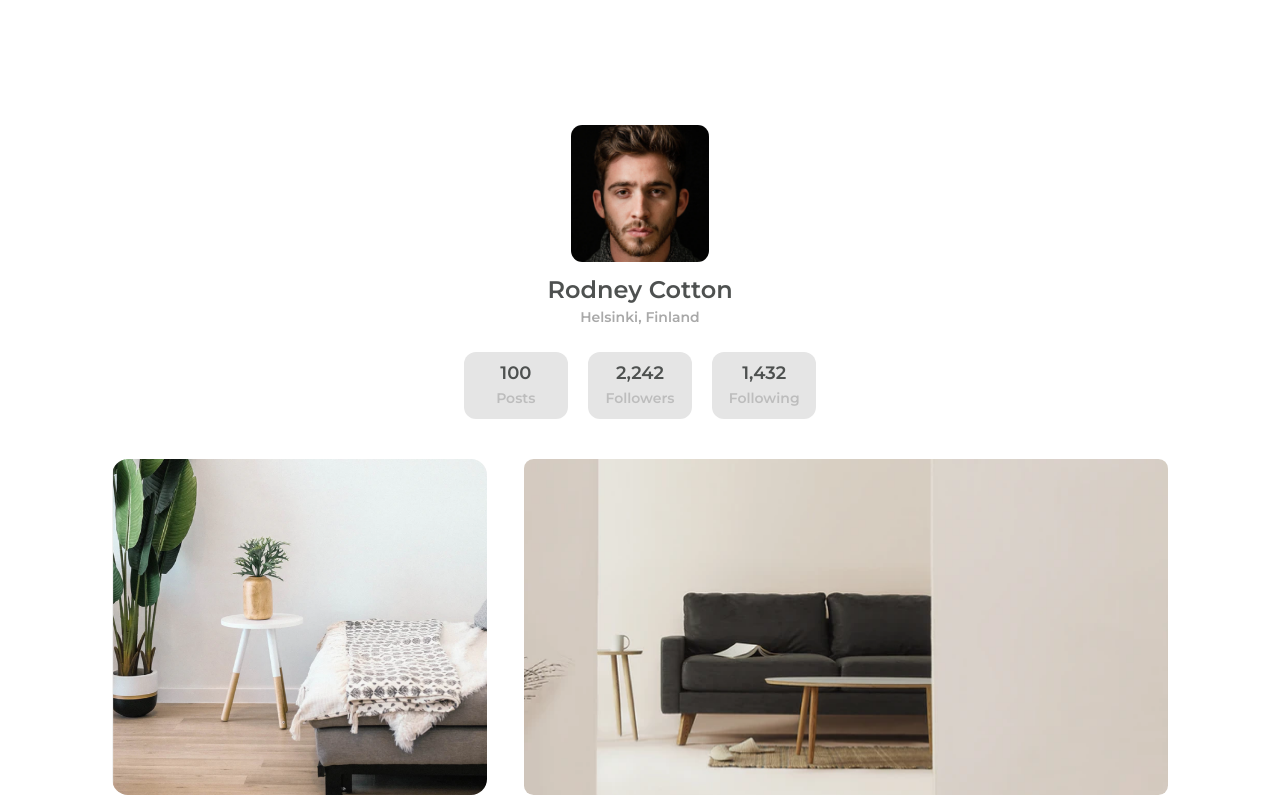
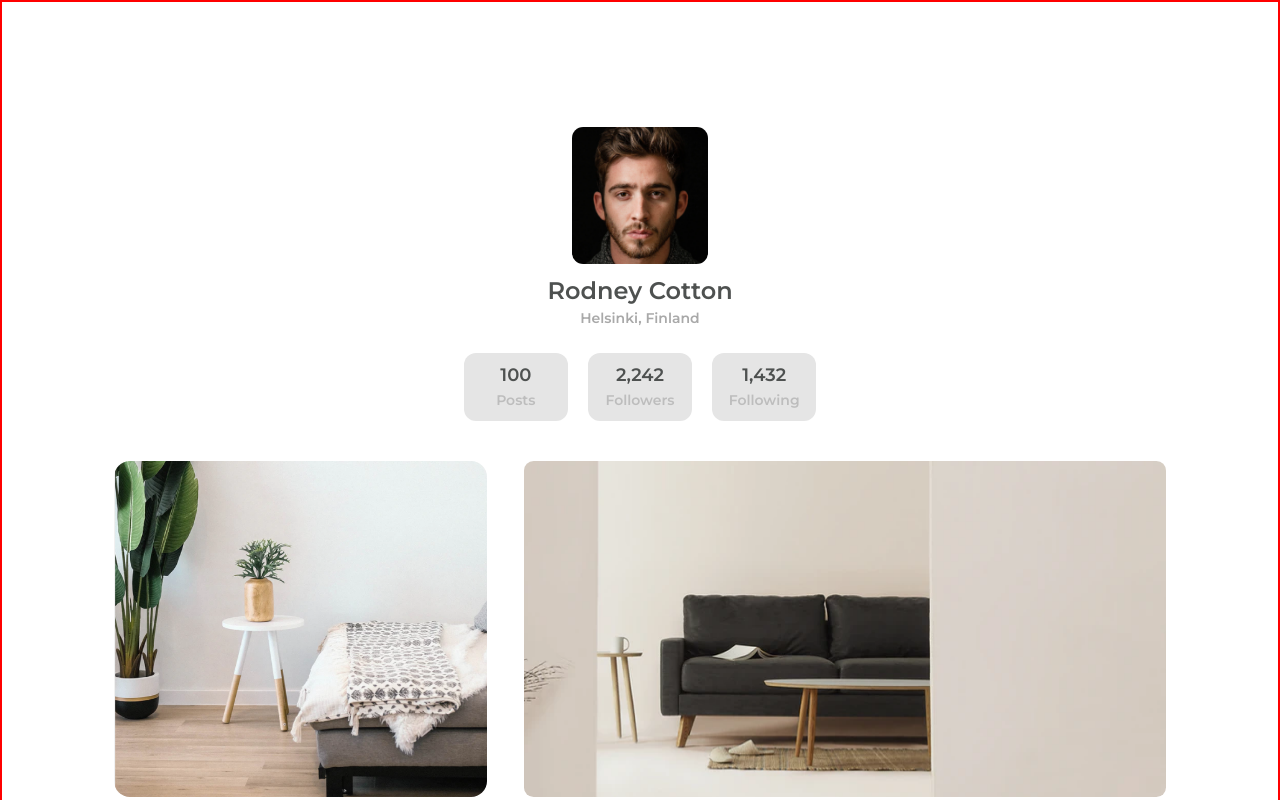
Before and after one commit to orjichimaprince/Devchallenge-my-gallery-challenge, a plain HTML site: page index.html in a window 1280 px wide. Shown: the top 800 px of the page. Drawn offline with Linux system fonts and the light colour scheme; a web font is replaced by a local one.

Commit message:
resposive design

```diff
--- a/index.html
+++ b/index.html
@@ -167,6 +167,7 @@
 
         @media screen and (min-width: 640px) {
             body {
+                border: 2px solid red;
                 max-height: 100%;
                 min-width: 100%;
                 padding: 7rem;
```
